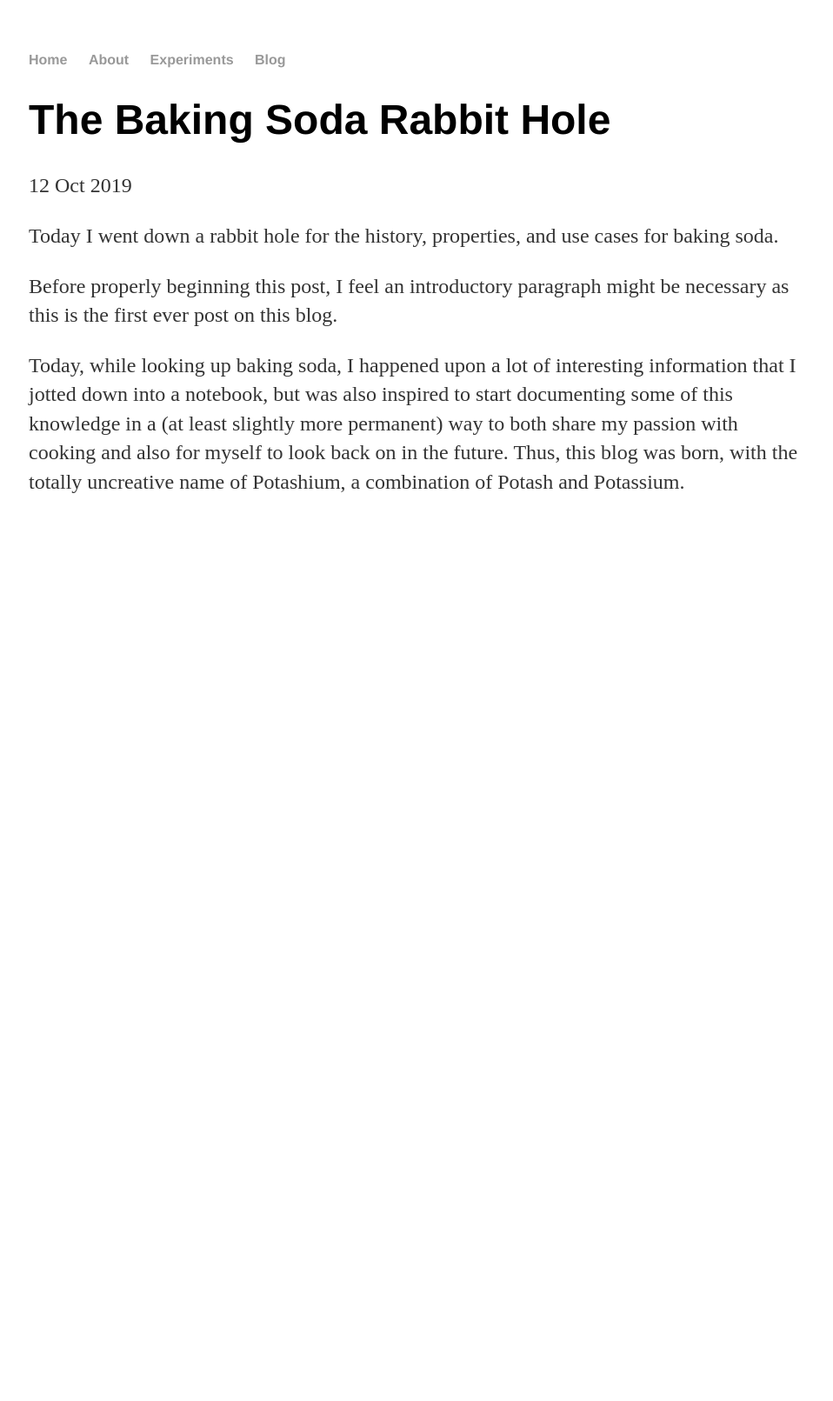
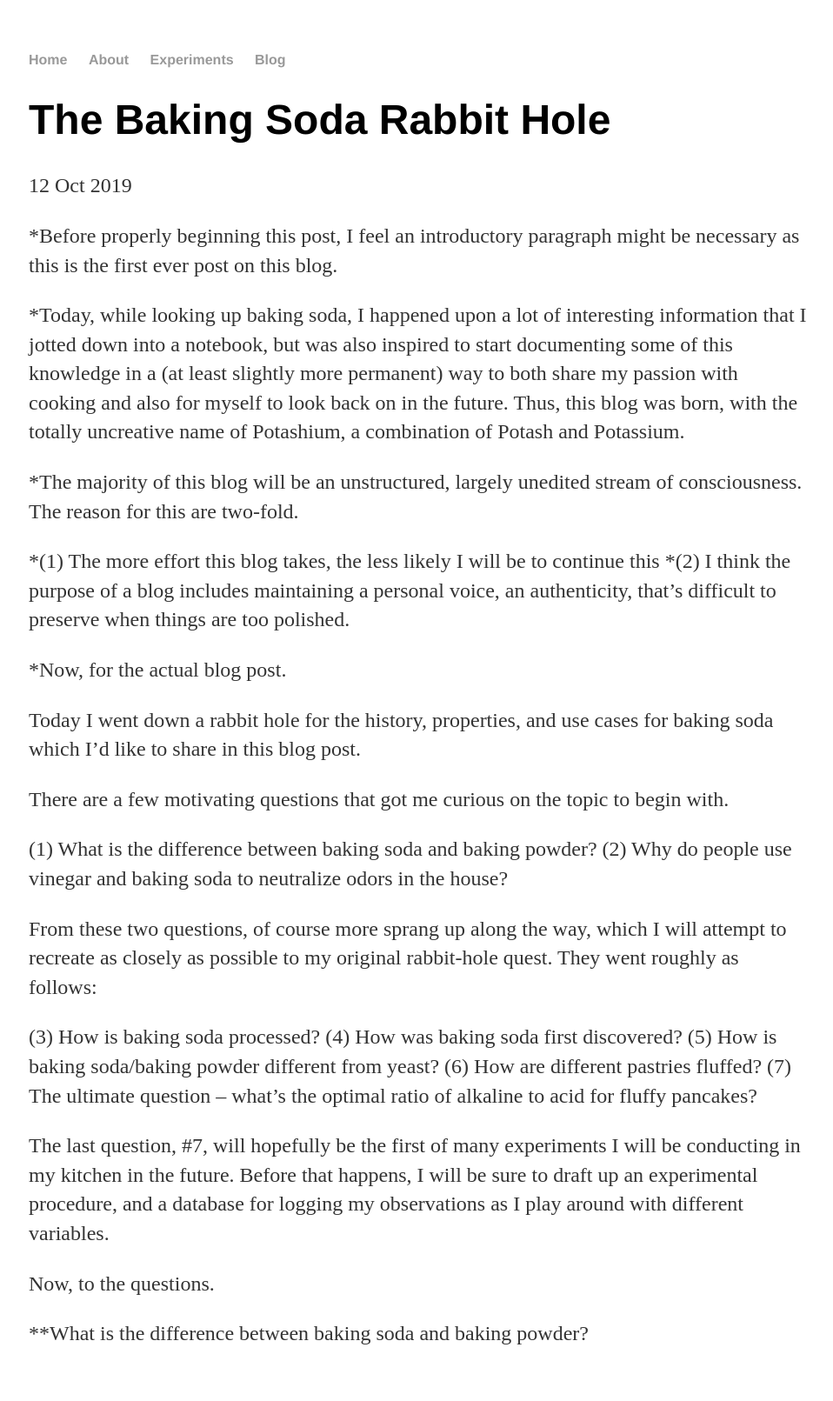
Before and after one commit to potashium/potashium.github.io, a Jekyll site: the page built from _posts/2019-10-12-the-baking-soda-rabbit-hole.md, in a window 1280 px wide. Shown: the whole page at 87% size, without its empty margins (159-1117 px from the left). Built offline with Jekyll 4.4.1, drawn with Linux system fonts in a browser that asks for light colours; before the commit the page ends 900 px from its top, so only the background shows below that.

Commit message:
Update 2019-10-12-the-baking-soda-rabbit-hole.md

```diff
--- a/_posts/2019-10-12-the-baking-soda-rabbit-hole.md
+++ b/_posts/2019-10-12-the-baking-soda-rabbit-hole.md
@@ -4,8 +4,34 @@ title: "The Baking Soda Rabbit Hole"
 date: 2019-10-12
 ---
 
-Today I went down a rabbit hole for the history, properties, and use cases for baking soda.
+*Before properly beginning this post, I feel an introductory paragraph might be necessary as this is the first ever post on this blog.
 
-Before properly beginning this post, I feel an introductory paragraph might be necessary as this is the first ever post on this blog.
+*Today, while looking up baking soda, I happened upon a lot of interesting information that I jotted down into a notebook, but was also inspired to start documenting some of this knowledge in a (at least slightly more permanent) way to both share my passion with cooking and also for myself to look back on in the future. Thus, this blog was born, with the totally uncreative name of Potashium, a combination of Potash and Potassium.
 
-Today, while looking up baking soda, I happened upon a lot of interesting information that I jotted down into a notebook, but was also inspired to start documenting some of this knowledge in a (at least slightly more permanent) way to both share my passion with cooking and also for myself to look back on in the future. Thus, this blog was born, with the totally uncreative name of Potashium, a combination of Potash and Potassium.
+*The majority of this blog will be an unstructured, largely unedited stream of consciousness. The reason for this are two-fold.
+
+*(1) The more effort this blog takes, the less likely I will be to continue this
+*(2) I think the purpose of a blog includes maintaining a personal voice, an authenticity, that's difficult to preserve when things are too polished.
+
+*Now, for the actual blog post.
+
+Today I went down a rabbit hole for the history, properties, and use cases for baking soda which I'd like to share in this blog post.
+
+There are a few motivating questions that got me curious on the topic to begin with.
+
+(1) What is the difference between baking soda and baking powder?
+(2) Why do people use vinegar and baking soda to neutralize odors in the house?
+
+From these two questions, of course more sprang up along the way, which I will attempt to recreate as closely as possible to my original rabbit-hole quest. They went roughly as follows:
+
+(3) How is baking soda processed?
+(4) How was baking soda first discovered?
+(5) How is baking soda/baking powder different from yeast?
+(6) How are different pastries fluffed?
+(7) The ultimate question -- what's the optimal ratio of alkaline to acid for fluffy pancakes?
+
+The last question, #7, will hopefully be the first of many experiments I will be conducting in my kitchen in the future. Before that happens, I will be sure to draft up an experimental procedure, and a database for logging my observations as I play around with different variables.
+
+Now, to the questions.
+
+**What is the difference between baking soda and baking powder?
```
